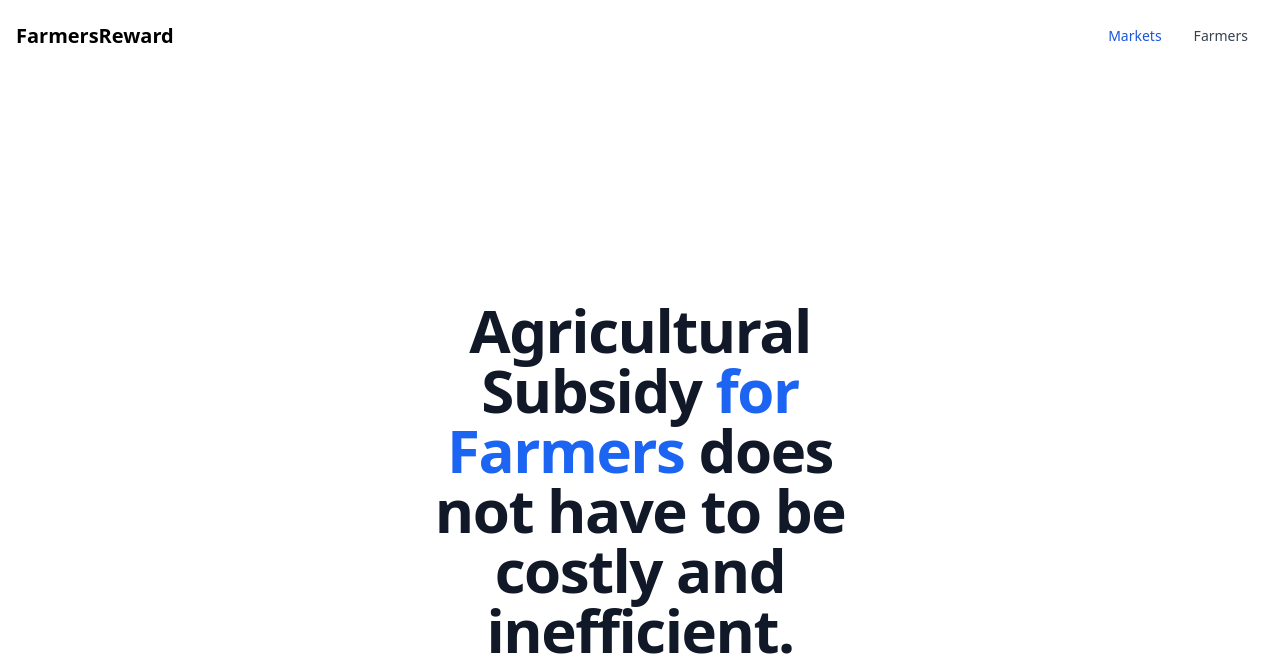
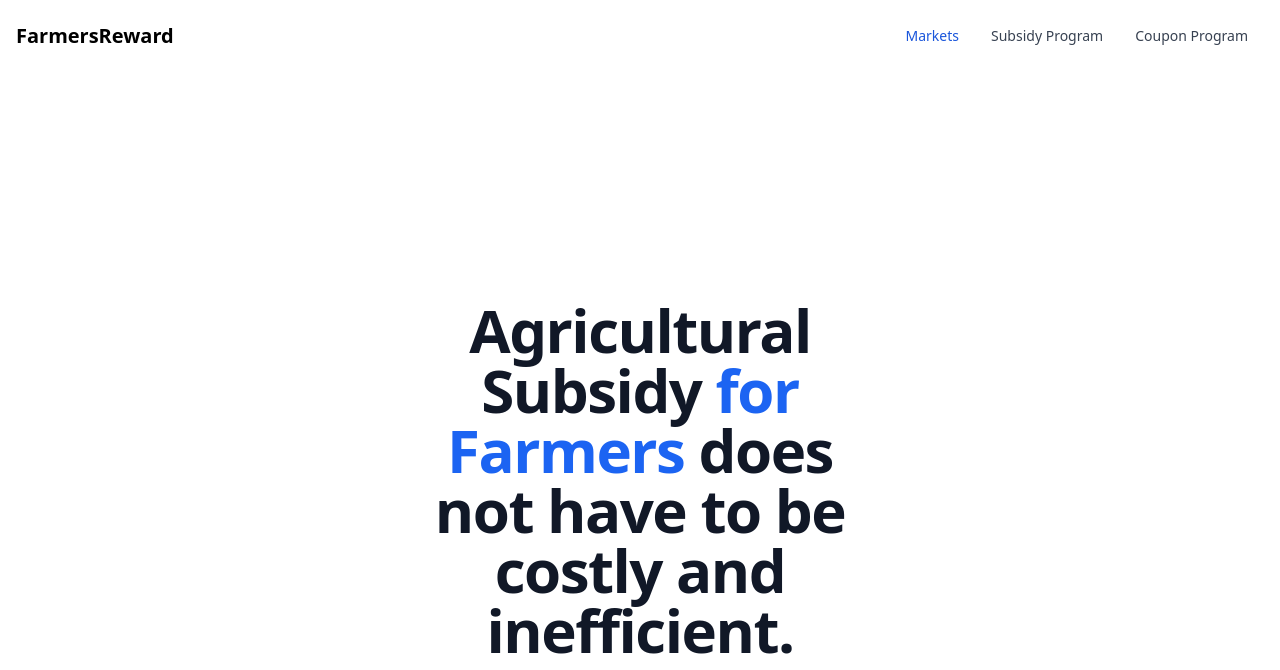
Before and after one commit to decorouz/farmers-reward, a Django app: page / in a window 1280 px wide. Shown: the top 670 px of the page. Run offline with Django 5.2, Linux system fonts and the light colour scheme; style sheets or scripts are compiled from the project's sources.

Commit message:
add coupon program to navbar

```diff
--- a/src/templates/base/navbar.html
+++ b/src/templates/base/navbar.html
@@ -15,7 +15,10 @@
           </li>
 
           <li>
-            <a href="#" class="block py-2 pl-3 pr-4 text-gray-700 rounded hover:bg-gray-100 md:hover:bg-transparent md:border-0 md:hover:text-blue-700 md:p-0 dark:text-gray-400 md:dark:hover:text-white dark:hover:bg-gray-700 dark:hover:text-white md:dark:hover:bg-transparent">Farmers</a>
+            <a href="#" class="block py-2 pl-3 pr-4 text-gray-700 rounded hover:bg-gray-100 md:hover:bg-transparent md:border-0 md:hover:text-blue-700 md:p-0 dark:text-gray-400 md:dark:hover:text-white dark:hover:bg-gray-700 dark:hover:text-white md:dark:hover:bg-transparent">Subsidy Program</a>
+          </li>
+          <li>
+            <a href="#" class="block py-2 pl-3 pr-4 text-gray-700 rounded hover:bg-gray-100 md:hover:bg-transparent md:border-0 md:hover:text-blue-700 md:p-0 dark:text-gray-400 md:dark:hover:text-white dark:hover:bg-gray-700 dark:hover:text-white md:dark:hover:bg-transparent">Coupon Program</a>
           </li>
         </ul>
       </div>
```
